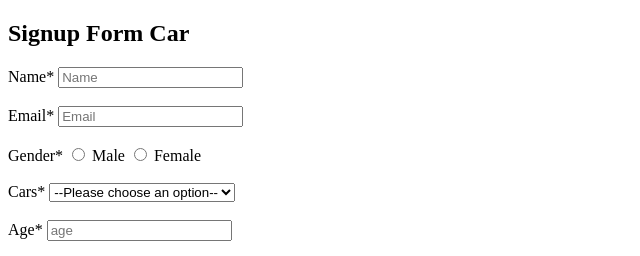
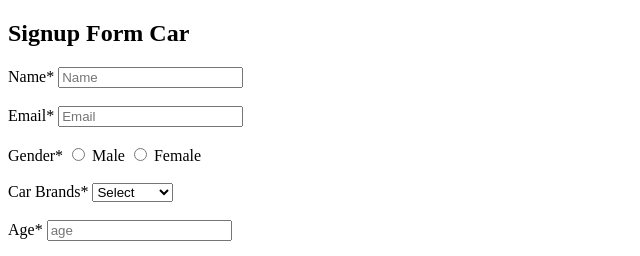
Before and after one commit to acciojob/signup-form-car-Tejas-Gulhane-TG, a website: page main.html in a window 1280 px wide. Shown: the top 256 px of the page, without its empty margins (0-640 px from the left). Drawn offline with Linux system fonts and the light colour scheme.

Commit message:
Change name1

```diff
--- a/main.html
+++ b/main.html
@@ -29,20 +29,20 @@
 <br>
 		<div>
 
-			<label for ="Cars">Cars*</label>
-			<select>
+			<label for ="Cars">Car Brands*</label>
+			<select id="#Cars">
           <!-- option tag starts -->
-            <option>--Please choose an option--</option>
-            <option value="BMW" id="#cars">BMW</option>
-            <option value="Audi" id="#cars">Audi</option>
-            <option value="Mercedez" id="#cars">Mercedez</option>
+            <option>Select</option>
+            <option value="BMW" >BMW</option>
+            <option value="Audi" >Audi</option>
+            <option value="Mercedez" >Mercedez</option>
         <!-- option tag ends -->
         </select>
 		</div>
 <br>
 		<div>
 			<label for ="age">Age*</label>
-			<input required type="number" name="age" placeholder ="age" id="#age">
+			<input required type="age" name="age" placeholder ="age" id="#age">
 		</div>
 <br>
 		<div>
```
